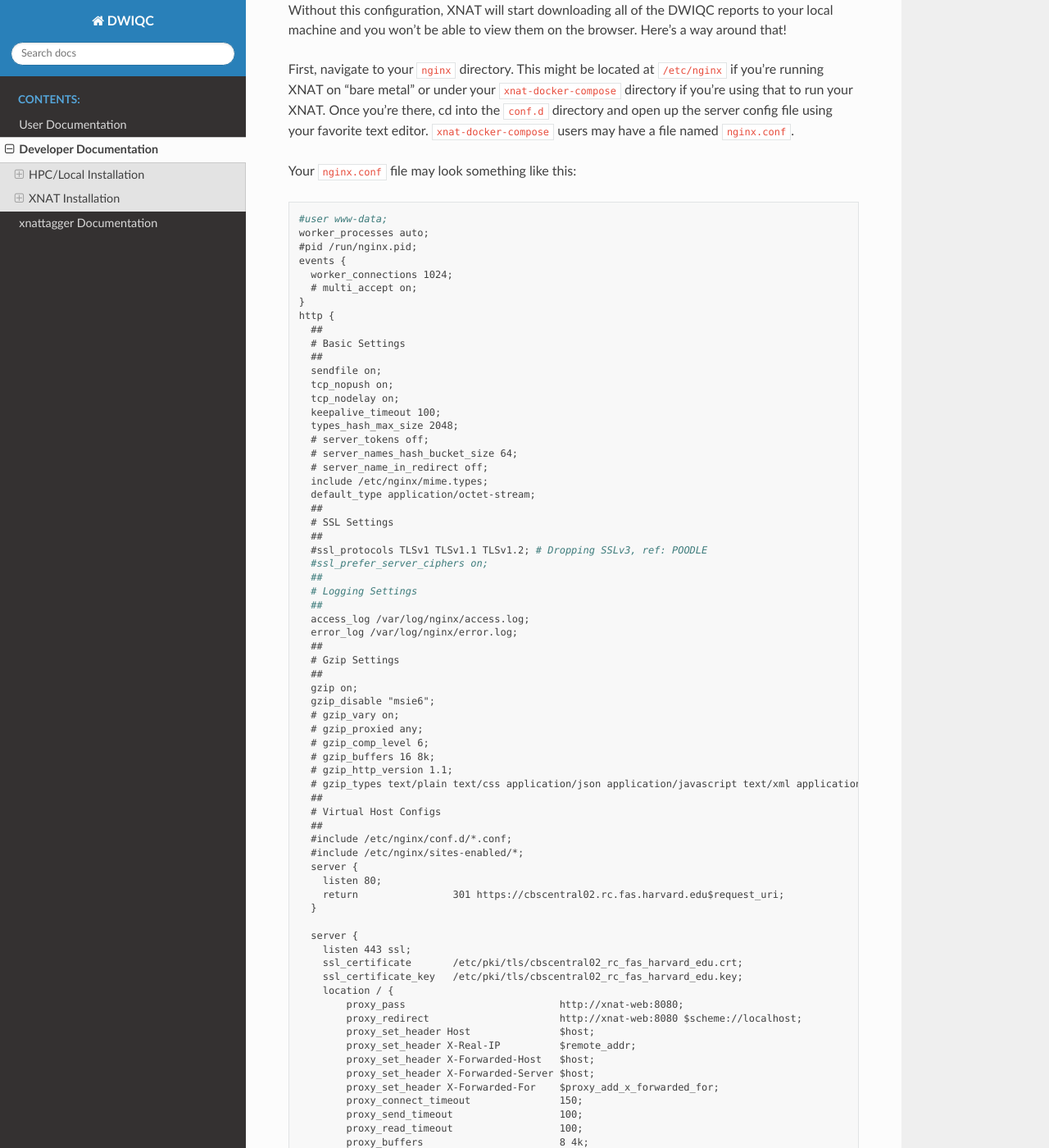
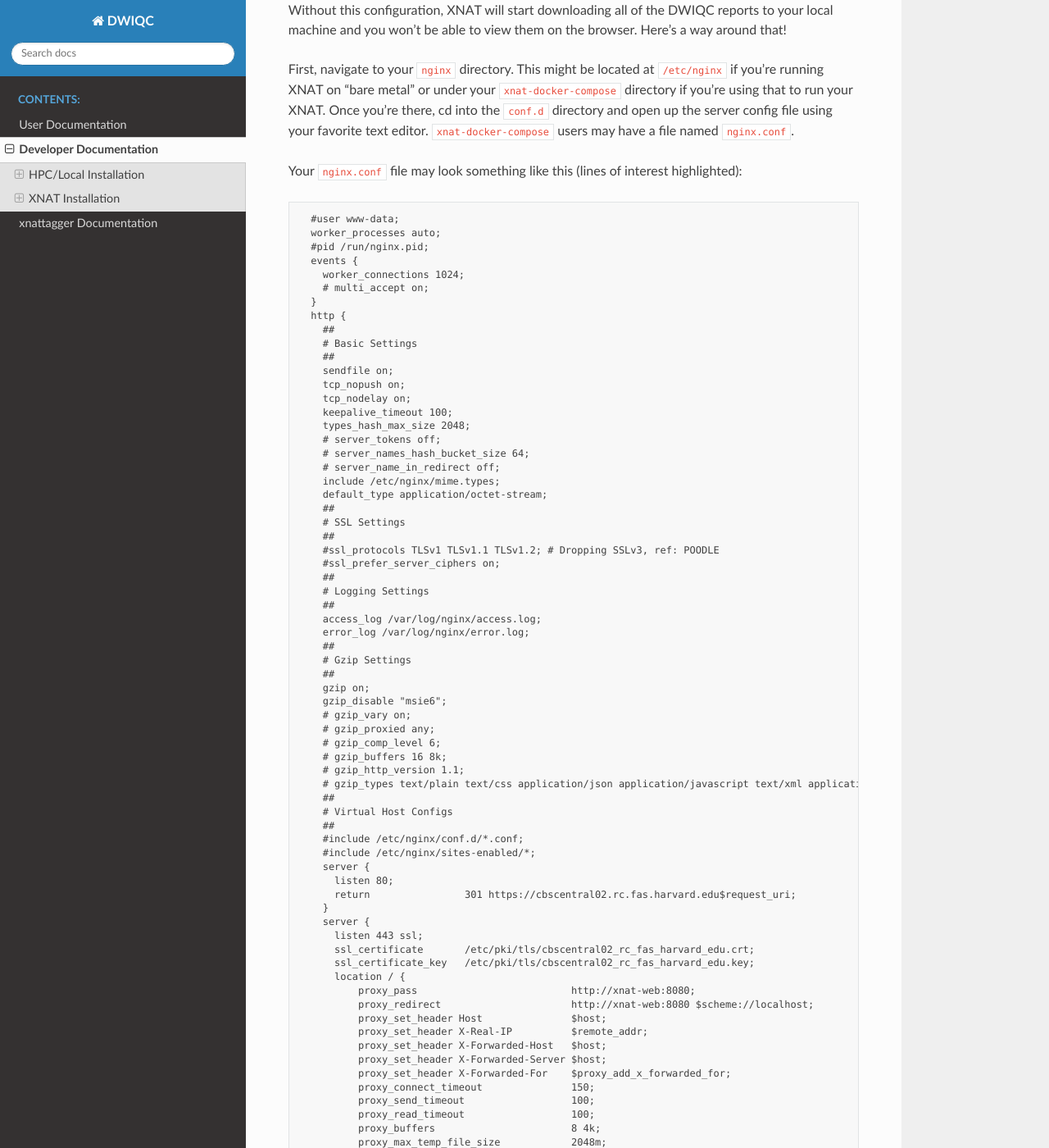
Before and after one commit to harvard-nrg/dwiqc, a Sphinx documentation site: the page built from docs/source/developers.rst, in a window 1280 px wide and 1400 px high, scrolled down 2140 px. Shown: the whole window at 82% size. Built offline with Sphinx 7.4.7 and the Read the Docs theme 2.0.0, drawn with Linux system fonts in a browser that asks for light colours; some of the changed text lies outside the part shown.

Commit message:
further clarification and text highlighting in nginx config file section

```diff
--- a/docs/source/developers.rst
+++ b/docs/source/developers.rst
@@ -81,10 +81,10 @@
 
 First, navigate to your ``nginx`` directory. This might be located at ``/etc/nginx`` if you're running XNAT on "bare metal" or under your ``xnat-docker-compose`` directory if you're using that to run your XNAT. Once you're there, cd into the ``conf.d`` directory and open up the server config file using your favorite text editor. ``xnat-docker-compose`` users may have a file named ``nginx.conf``.
 
-Your ``nginx.conf`` file may look something like this:
+Your ``nginx.conf`` file may look something like this (lines of interest highlighted):
 
-.. code-block:: yaml
-
+.. code-block:: text
+  :emphasize-lines: 71-85
 
     #user www-data;
     worker_processes auto;
@@ -137,7 +137,6 @@
         listen 80;
         return                301 https://cbscentral02.rc.fas.harvard.edu$request_uri;
       }
-
       server {
         listen 443 ssl;
         ssl_certificate       /etc/pki/tls/cbscentral02_rc_fas_harvard_edu.crt;
```
Also changed, not shown: other parts of docs/source/developers.rst (+1 -1 lines).
